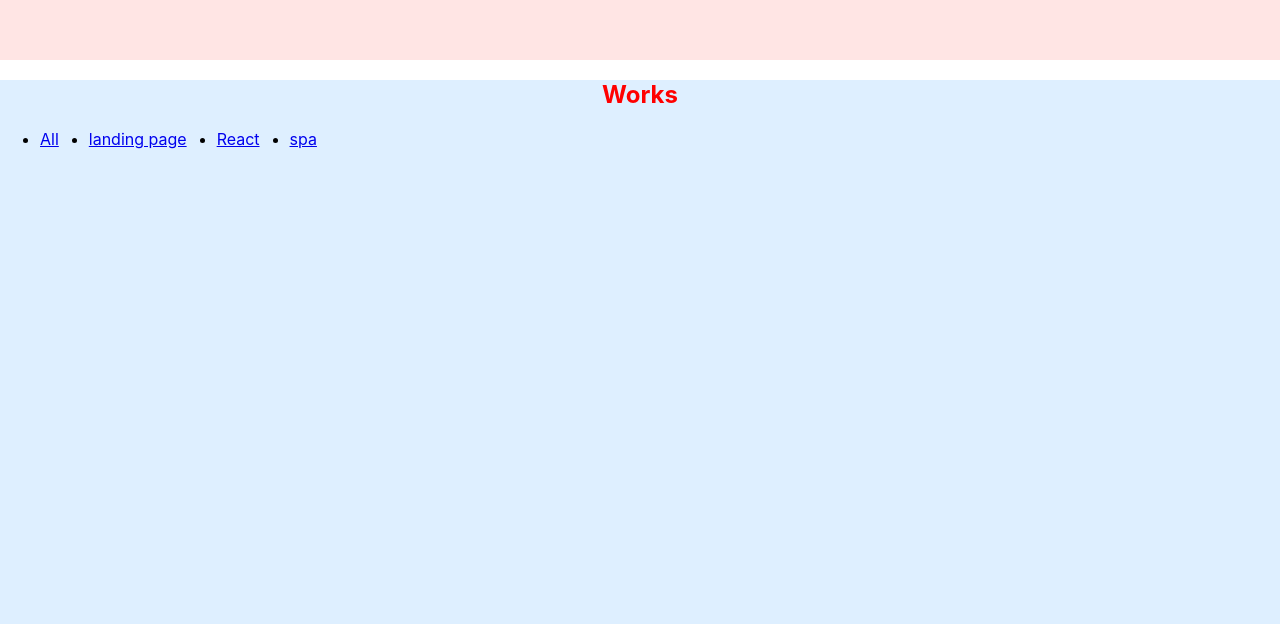
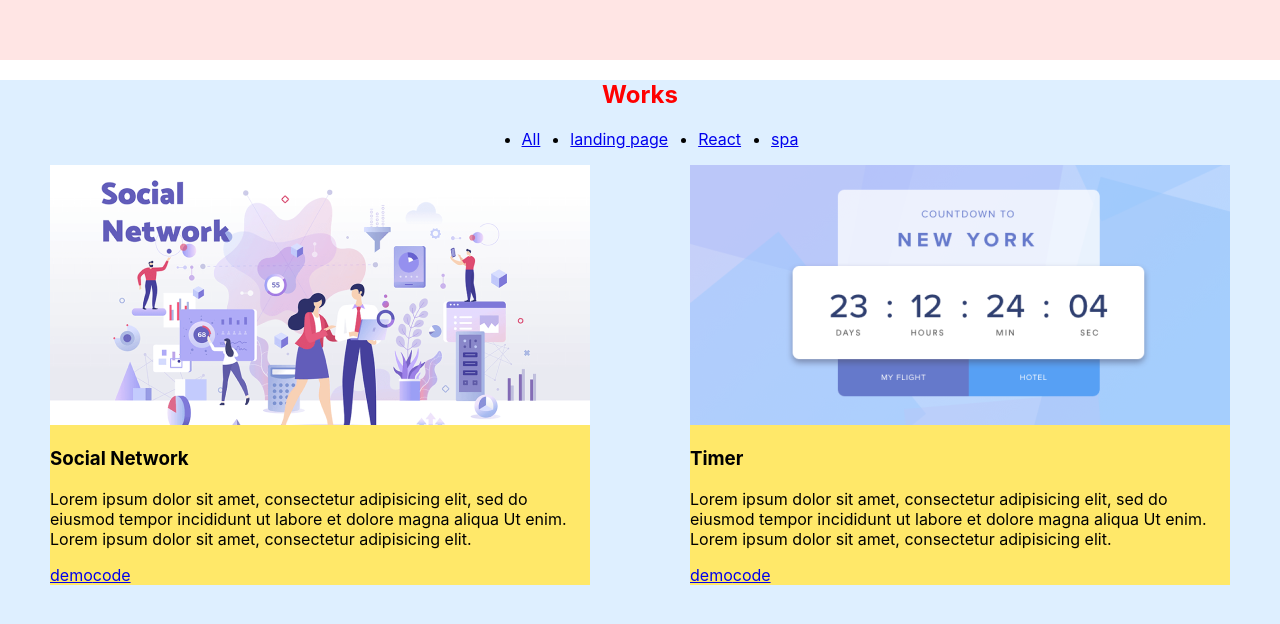
Before and after one commit to jan-web/portf-it-incubator, a React app: page / in a window 1280 px wide. Shown: the part 1614-2238 px from the top of the page. Built offline with nearby package versions, Linux system fonts and the light colour scheme.

Commit message:
feat: The start block works hes been done

```diff
--- a/src/components/menu/Menu.tsx
+++ b/src/components/menu/Menu.tsx
@@ -20,5 +20,6 @@ const StyledMenu = styled.nav`
 	ul {
 		display: flex;
 		gap: 30px;
+		justify-content: center;
 	}
 `;
--- a/src/layout/section/works/Works.tsx
+++ b/src/layout/section/works/Works.tsx
@@ -2,15 +2,34 @@ import React from 'react';
 import styled from 'styled-components';
 import { SectionTitle } from '../../../components/SectionTitle';
 import { Menu } from '../../../components/menu/Menu';
+import { FlexWrapper } from '../../../components/FlexWrapper';
+import { Work } from './work/Work';
+import socialImg from './../../../assets/images/proj-1.png';
+import timerImg from './../../../assets/images/proj-2.png';
 
-const items = ["All", "landing page", "React", "spa"];
-
+const items = ['All', 'landing page', 'React', 'spa'];
 
 export const Works = () => {
 	return (
 		<StyledWorks>
 			<SectionTitle>Works</SectionTitle>
-      <Menu menuItems={items}/>
+			<Menu menuItems={items} />
+			<FlexWrapper justify='space-around'>
+				<Work
+					title={'Social Network'}
+					text={
+						'Lorem ipsum dolor sit amet, consectetur adipisicing elit, sed do eiusmod tempor incididunt ut labore et dolore magna aliqua Ut enim. Lorem ipsum dolor sit amet, consectetur adipisicing elit.'
+					}
+					src={socialImg}
+				/>
+				<Work
+					title={'Timer'}
+					text={
+						'Lorem ipsum dolor sit amet, consectetur adipisicing elit, sed do eiusmod tempor incididunt ut labore et dolore magna aliqua Ut enim. Lorem ipsum dolor sit amet, consectetur adipisicing elit.'
+					}
+					src={timerImg}
+				/>
+			</FlexWrapper>
 		</StyledWorks>
 	);
 };
--- /dev/null
+++ b/src/layout/section/works/work/Work.tsx
@@ -0,0 +1,42 @@
+import React from 'react'
+import styled from 'styled-components'
+
+type WorkPropsType = {
+  title: string
+  text: string
+  src: string
+}
+
+export const Work = (props: WorkPropsType) => {
+  return (
+    <StyledWork>
+      <Image src={props.src} alt="" />
+      <Title>{props.title}</Title>
+      <Text>{props.text}</Text>
+      <Link href={"#"}>demo</Link>
+      <Link href={"#"}>code</Link>
+
+    </StyledWork>
+  )
+}
+
+
+const StyledWork = styled.div`
+  background-color: #ffe869;
+  max-width: 540px;
+  width: 100%;
+`
+const Image = styled.img`
+  width: 100%;
+  height: 260px;
+  object-fit: cover;
+`
+const Link = styled.a`
+
+`
+const Title = styled.h3`
+
+`
+const Text = styled.p`
+
+`
```
